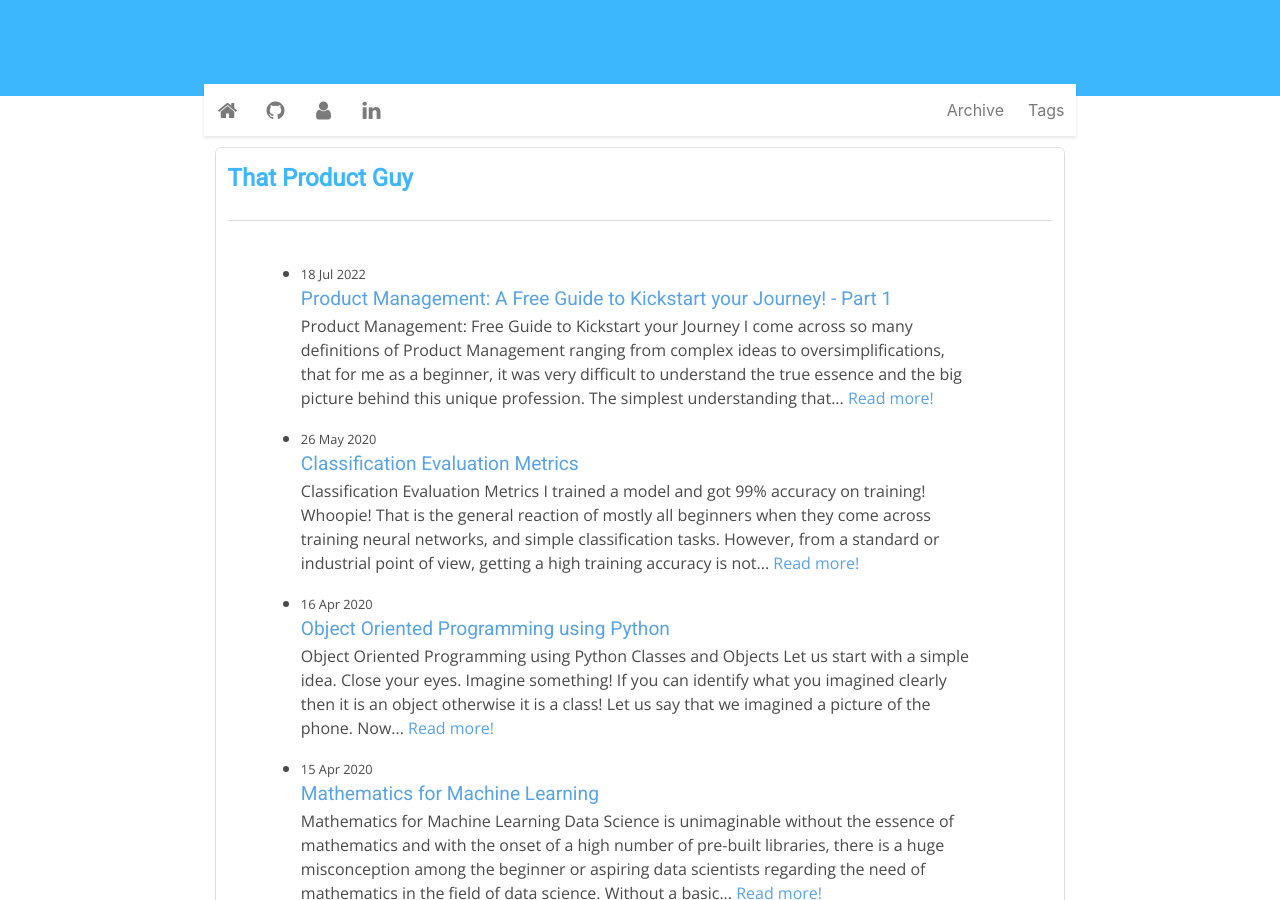
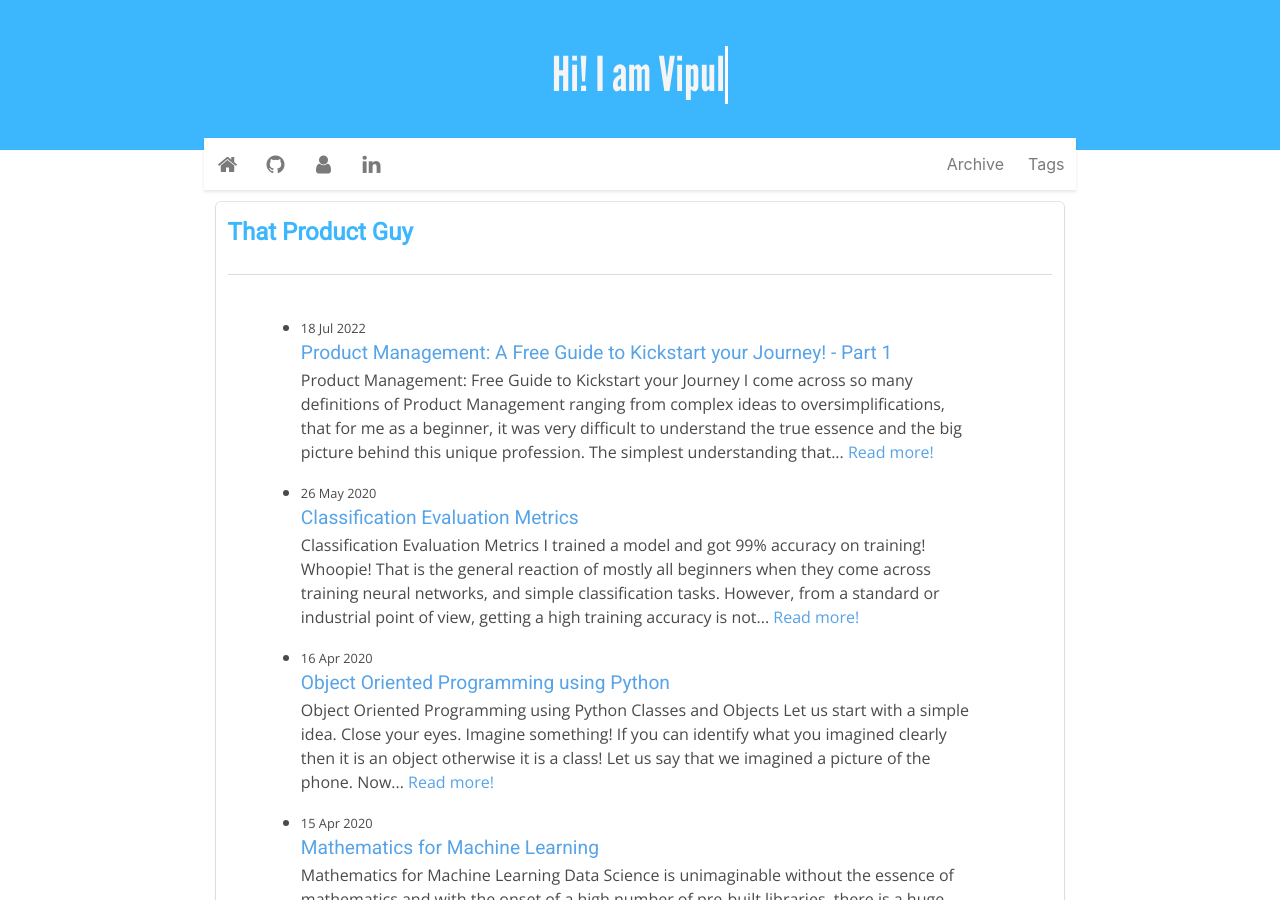
Before and after one commit to vipulgaurav/vipulgaurav.github.io, a Jekyll site: the page built from index.html, in a window 1280 px wide and 900 px high. Built offline with Jekyll 4.4.1, drawn with Linux system fonts in a browser that asks for light colours; the list of posts is cut into pages by our own code; comment, search, counter and statistics services are not loaded.

Commit message:
Update default.html

```diff
--- a/_layouts/default.html
+++ b/_layouts/default.html
@@ -9,7 +9,7 @@
   <div class="hero-body">
     <div class="container">
         <h1 class="title">
-          <span class="typewrite" data-period="2000" data-type='[ "Hi! I'm Vipul Gaurav", "I build to Transform!"]'>
+          <span class="typewrite" data-period="2000" data-type='[ "Hi! I am Vipul Gaurav", "I build to Transform!"]'>
             <span class="wrap"></span>
           </span>
         </h1>
```
